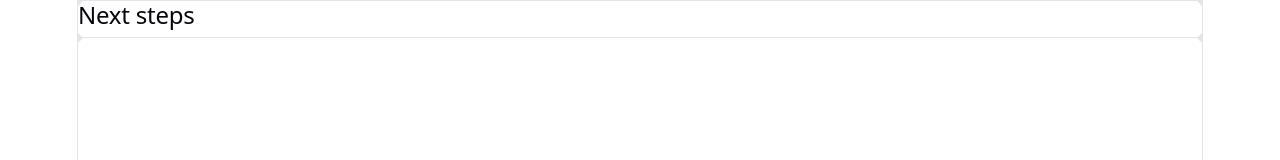
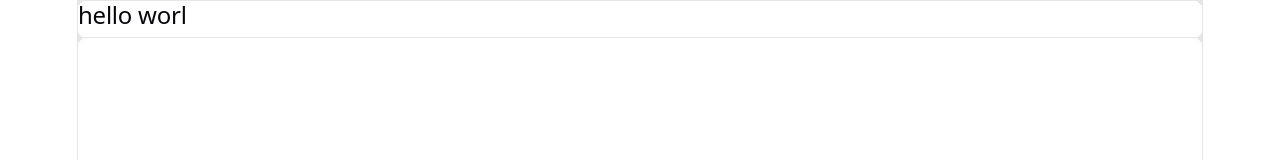
Before and after one commit to ndouajm/githubaction, a React (Vite) app: page / in a window 1280 px wide. Shown: the top 160 px of the page. Built offline with nearby package versions, Linux system fonts and the light colour scheme.

Commit message:
first deploiement

```diff
--- a/src/App.jsx
+++ b/src/App.jsx
@@ -13,7 +13,9 @@ function App() {
       <div className="ticks"></div>
 
       <section id="next-steps">
-        <h2>Next steps</h2>
+        <h2>hello worl
+
+        </h2>
       </section>
 
       <div className="ticks"></div>
```
